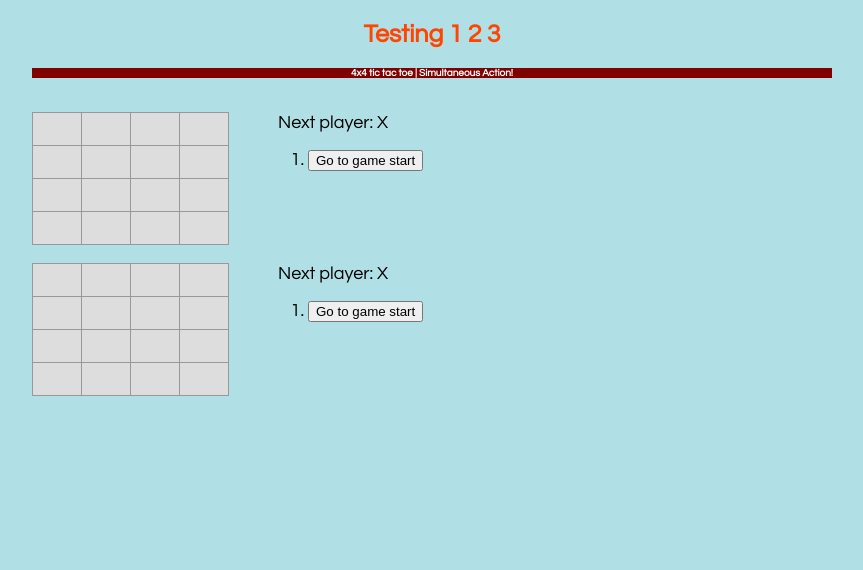
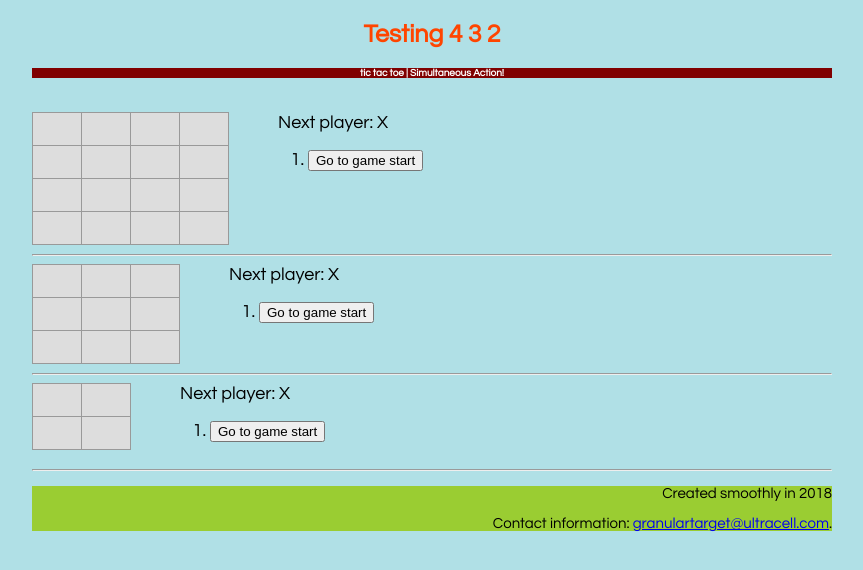
Before and after one commit to zoywongus/reacttest, a React app in the folder my-app/: page / in a window 1280 px wide. Shown: the whole page, without its empty margins (208-1071 px from the left). Built offline with nearby package versions, Linux system fonts and the light colour scheme.

Commit message:
created new game modes, reworked formatting

```diff
--- a/my-app/public/index.html
+++ b/my-app/public/index.html
@@ -19,11 +19,11 @@
       work correctly both with client-side routing and a non-root public URL.
       Learn how to configure a non-root public URL by running `npm run build`.
     -->
-    <title>Testing-REact</title>
+    <title>Multi-TICTACTOE</title>
   </head>
   <body style="background-color:powderblue;">
-    <h2 style="color:orangered;font-size:25px;text-align:center;">Testing 1 2 3</h2>
-    <h5 style="background-color:maroon;font-size:10px;text-align:center;color:white;">4x4 tic tac toe | Simultaneous Action!</h5>
+    <h2 style="color:orangered;font-size:25px;text-align:center;">Testing 4   3   2</h2>
+    <h5 style="background-color:maroon;font-size:10px;text-align:center;color:white;">tic tac toe | Simultaneous Action!</h5>
     <br />
     <noscript>
       You need to enable JavaScript to run this app.
@@ -40,4 +40,9 @@
       To create a production bundle, use `npm run build` or `yarn build`.
     -->
   </body>
+  <footer style="background-color:yellowgreen; font-size:15px; text-align:right;">
+    <p>Created smoothly in 2018</p>
+    <p>Contact information: <a href="https://uwaterloo.ca">
+  granulartarget@ultracell.com</a>.</p>
+  </footer>
 </html>
--- a/my-app/src/index.js
+++ b/my-app/src/index.js
@@ -1,6 +1,13 @@
 import React from 'react';
 import ReactDOM from 'react-dom';
 import './index.css';
+
+/*
+  BOARD = 4X4
+  BOARDTWO = 3X3
+  BOARDTHREE = 2X2
+*/
+
 
 function Square(props) {
   return (
@@ -58,7 +65,7 @@ class Game extends React.Component {
     super(props);
     this.state = {
       history: [{
-        squares: Array(9).fill(null),
+        squares: Array(16).fill(null),
       }],
       xIsNext: true,
       stepNumber: 0,
@@ -69,7 +76,7 @@ class Game extends React.Component {
     const history = this.state.history.slice(0, this.state.stepNumber + 1);
     const current = history[history.length - 1];
     const squares = current.squares.slice();
-    if (calculateWinner(squares) || squares[i]) {
+    if (calculateWinner4(squares) || squares[i]) {
       return;
     }
     squares[i] = this.state.xIsNext ? 'X' : 'O';
@@ -92,7 +99,7 @@ class Game extends React.Component {
   render() {
     const history = this.state.history;
     const current = history[this.state.stepNumber];
-    const winner = calculateWinner(current.squares);
+    const winner = calculateWinner4(current.squares);
 
 
     const moves = history.map((step, move)=> {
@@ -129,14 +136,6 @@ class Game extends React.Component {
   }
 }
 
-function SquareTwo(props) {
-  return (
-    <button className="square" onClick={props.onClick}>
-      {props.value}
-    </button>
-  );
-}
-
 class BoardTwo extends React.Component {
   renderSquare(i) {
     return (
@@ -154,25 +153,16 @@ class BoardTwo extends React.Component {
           {this.renderSquare(0)}
           {this.renderSquare(1)}
           {this.renderSquare(2)}
-          {this.renderSquare(3)}
         </div>
         <div className="board-row">
+          {this.renderSquare(3)}
           {this.renderSquare(4)}
           {this.renderSquare(5)}
+        </div>
+        <div className="board-row">
           {this.renderSquare(6)}
           {this.renderSquare(7)}
-        </div>
-        <div className="board-row">
           {this.renderSquare(8)}
-          {this.renderSquare(9)}
-          {this.renderSquare(10)}
-          {this.renderSquare(11)}
-        </div>
-        <div className="board-row">
-          {this.renderSquare(12)}
-          {this.renderSquare(13)}
-          {this.renderSquare(14)}
-          {this.renderSquare(15)}
         </div>
       </div>
     );
@@ -195,7 +185,7 @@ class GameTwo extends React.Component {
     const history = this.state.history.slice(0, this.state.stepNumber + 1);
     const current = history[history.length - 1];
     const squares = current.squares.slice();
-    if (calculateWinner(squares) || squares[i]) {
+    if (calculateWinner3(squares) || squares[i]) {
       return;
     }
     squares[i] = this.state.xIsNext ? 'X' : 'O';
@@ -218,7 +208,7 @@ class GameTwo extends React.Component {
   render() {
     const history = this.state.history;
     const current = history[this.state.stepNumber];
-    const winner = calculateWinner(current.squares);
+    const winner = calculateWinner3(current.squares);
 
 
     const moves = history.map((step, move)=> {
@@ -255,7 +245,147 @@ class GameTwo extends React.Component {
   }
 }
 
-function calculateWinner(squares) {
+class BoardThree extends React.Component {
+  renderSquare(i) {
+    return (
+      <Square
+        value={this.props.squares[i]}
+        onClick={() => this.props.onClick(i)}
+      />
+    );
+  }
+
+  render() {
+    return (
+      <div>
+        <div className="board-row">
+          {this.renderSquare(0)}
+          {this.renderSquare(1)}
+        </div>
+        <div className="board-row">
+          {this.renderSquare(2)}
+          {this.renderSquare(3)}
+        </div>
+      </div>
+    );
+  }
+}
+
+class GameThree extends React.Component {
+  constructor(props) {
+    super(props);
+    this.state = {
+      history: [{
+        squares: Array(4).fill(null),
+      }],
+      xIsNext: true,
+      stepNumber: 0,
+    }
+  }
+
+  handleClick(i) {
+    const history = this.state.history.slice(0, this.state.stepNumber + 1);
+    const current = history[history.length - 1];
+    const squares = current.squares.slice();
+    if (calculateWinner2(squares) || squares[i]) {
+      return;
+    }
+    squares[i] = this.state.xIsNext ? 'X' : 'O';
+    this.setState({
+      history: history.concat([{
+        squares: squares,
+      }]),
+      stepNumber: history.length,
+      xIsNext: !this.state.xIsNext,
+    });
+  }
+
+  jumpTo(step) {
+    this.setState({
+      stepNumber: step,
+      xIsNext: (step % 2) === 0,
+    })
+  }
+
+  render() {
+    const history = this.state.history;
+    const current = history[this.state.stepNumber];
+    const winner = calculateWinner2(current.squares);
+
+
+    const moves = history.map((step, move)=> {
+      const desc = move ?
+        'Go to move #' + move :
+        'Go to game start';
+      return (
+        <li key={move}>
+          <button onClick={() => this.jumpTo(move)}>{desc}</button>
+        </li>
+      )
+    })
+
+    let status;
+    if (winner) {
+      status = 'Winner: ' + winner;
+    } else {
+      status = 'Next player: ' + (this.state.xIsNext ? 'X' : 'O');
+    }
+    return (
+      <div className="game">
+        <div className="game-board">
+          <BoardThree
+            squares={current.squares}
+            onClick={(i) => this.handleClick(i)}
+          />
+        </div>
+        <div className="game-info">
+          <div>{status}</div>
+          <ol>{moves}</ol>
+        </div>
+      </div>
+    );
+  }
+}
+
+function calculateWinner2(squares) {
+  const lines = [
+    [0,1],
+    [2,3],
+    [0,3],
+    [1,2],
+    [0,2],
+    [1,3]
+  ];
+  for (let i=0; i < lines.length; i++) {
+    const [a, b] = lines[i];
+    if (squares[a] && squares[a] === squares[b]) {
+      return squares[a];
+    }
+  }
+  return null;
+}
+
+function calculateWinner3(squares) {
+  const lines = [
+    [0,1,2],
+    [3,4,5],
+    [6,7,8],
+    [0,3,6],
+    [1,4,7],
+    [2,5,8],
+    [0,4,8],
+    [2,4,6]
+  ];
+  for (let i=0; i < lines.length; i++) {
+    const [a, b, c] = lines[i];
+    if (squares[a] && squares[a] === squares[b] && squares[a] === squares[c]) {
+      return squares[a];
+    }
+  }
+  return null;
+}
+
+function calculateWinner4(squares) {
   const lines = [
     [0,1,2,3],
     [4,5,6,7],
@@ -281,9 +411,12 @@ function calculateWinner(squares) {
 
 ReactDOM.render(
   <div>
-  <Game />
-  <br />
-  <GameTwo />
+    <Game />
+    <hr />
+    <GameTwo />
+    <hr />
+    <GameThree />
+    <hr />
   </div>,
   document.getElementById('root')
 );
```
